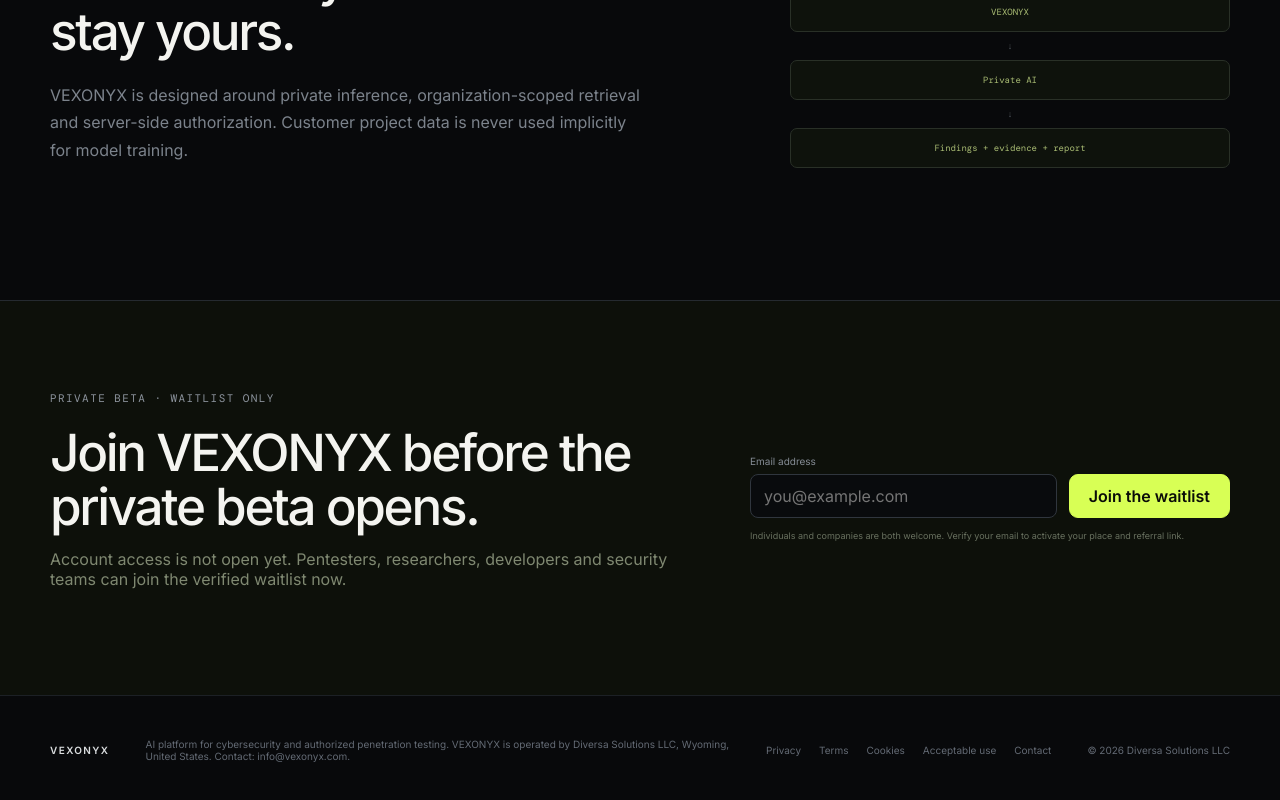
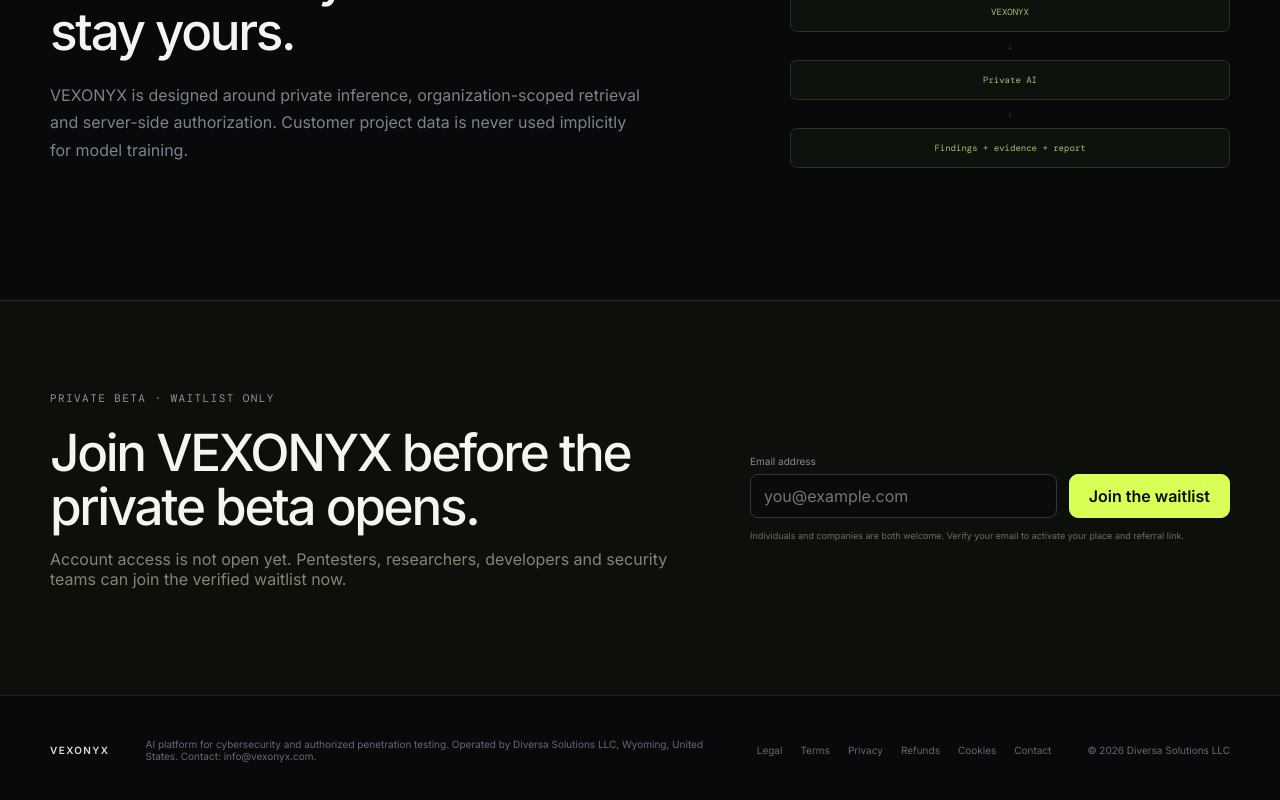
Before and after one commit to heke99/vexonyx, a Next.js app in the folder apps/web/: page / in a window 1280 px wide. Shown: the part 3541-4341 px from the top of the page. Built offline with nearby package versions, Linux system fonts and the light colour scheme; no server answers; a web font is replaced by a local one.

Commit message:
Link production legal policies from site footer

```diff
--- a/apps/web/components/marketing-footer.tsx
+++ b/apps/web/components/marketing-footer.tsx
@@ -6,13 +6,14 @@ export function MarketingFooter() {
       <div className="shell footer-grid">
         <strong>VEXONYX</strong>
         <p>
-          AI platform for cybersecurity and authorized penetration testing. VEXONYX is operated by Diversa Solutions LLC, Wyoming, United States. Contact: <a href="mailto:info@vexonyx.com">info@vexonyx.com</a>.
+          AI platform for cybersecurity and authorized penetration testing. Operated by Diversa Solutions LLC, Wyoming, United States. Contact: <a href="mailto:info@vexonyx.com">info@vexonyx.com</a>.
         </p>
         <nav aria-label="Legal">
+          <Link href="/legal">Legal</Link>
+          <Link href="/terms">Terms</Link>
           <Link href="/privacy">Privacy</Link>
-          <Link href="/terms">Terms</Link>
+          <Link href="/refunds">Refunds</Link>
           <Link href="/cookies">Cookies</Link>
-          <Link href="/acceptable-use">Acceptable use</Link>
           <Link href="/contact">Contact</Link>
         </nav>
         <span>© 2026 Diversa Solutions LLC</span>
```
